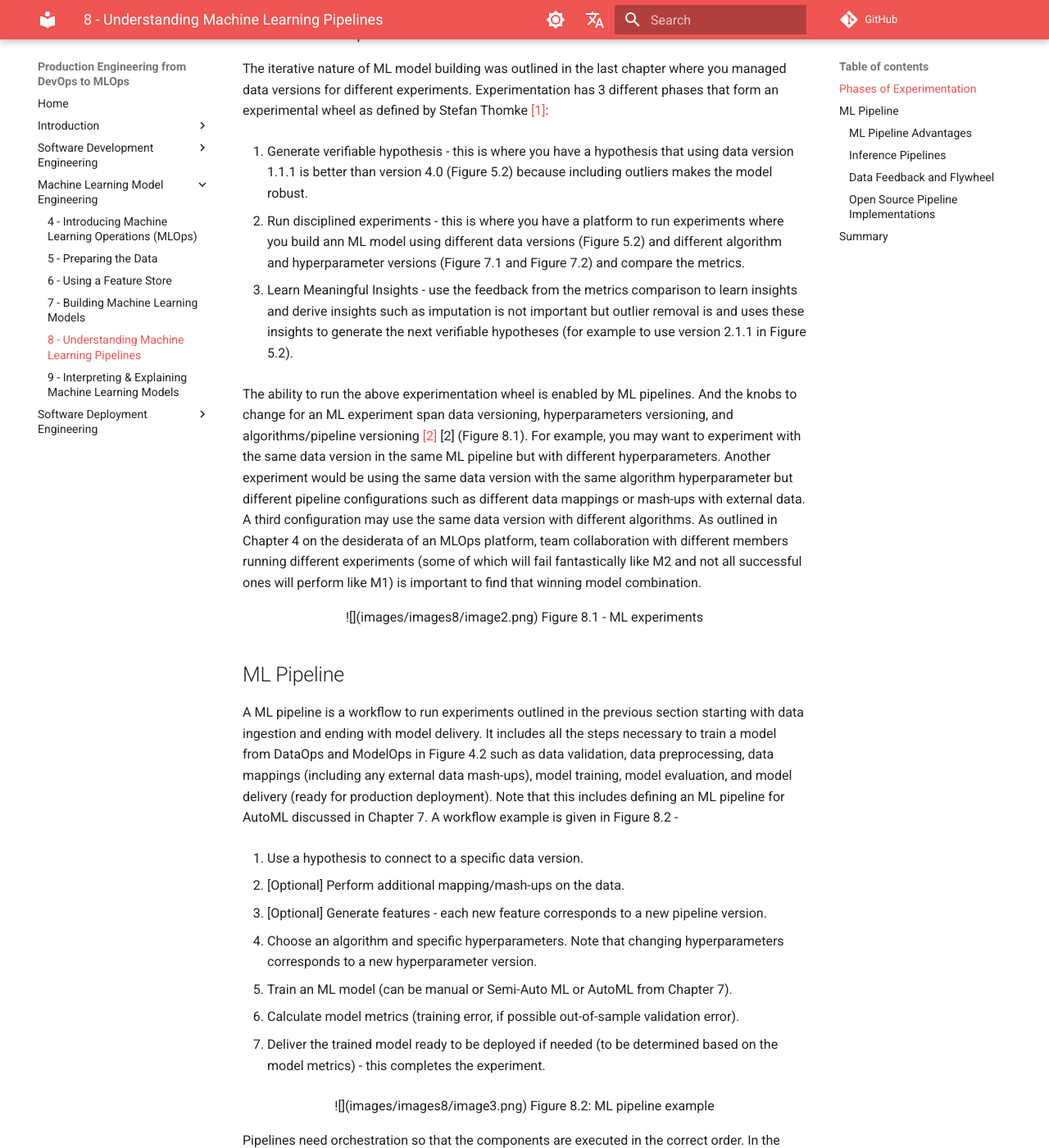
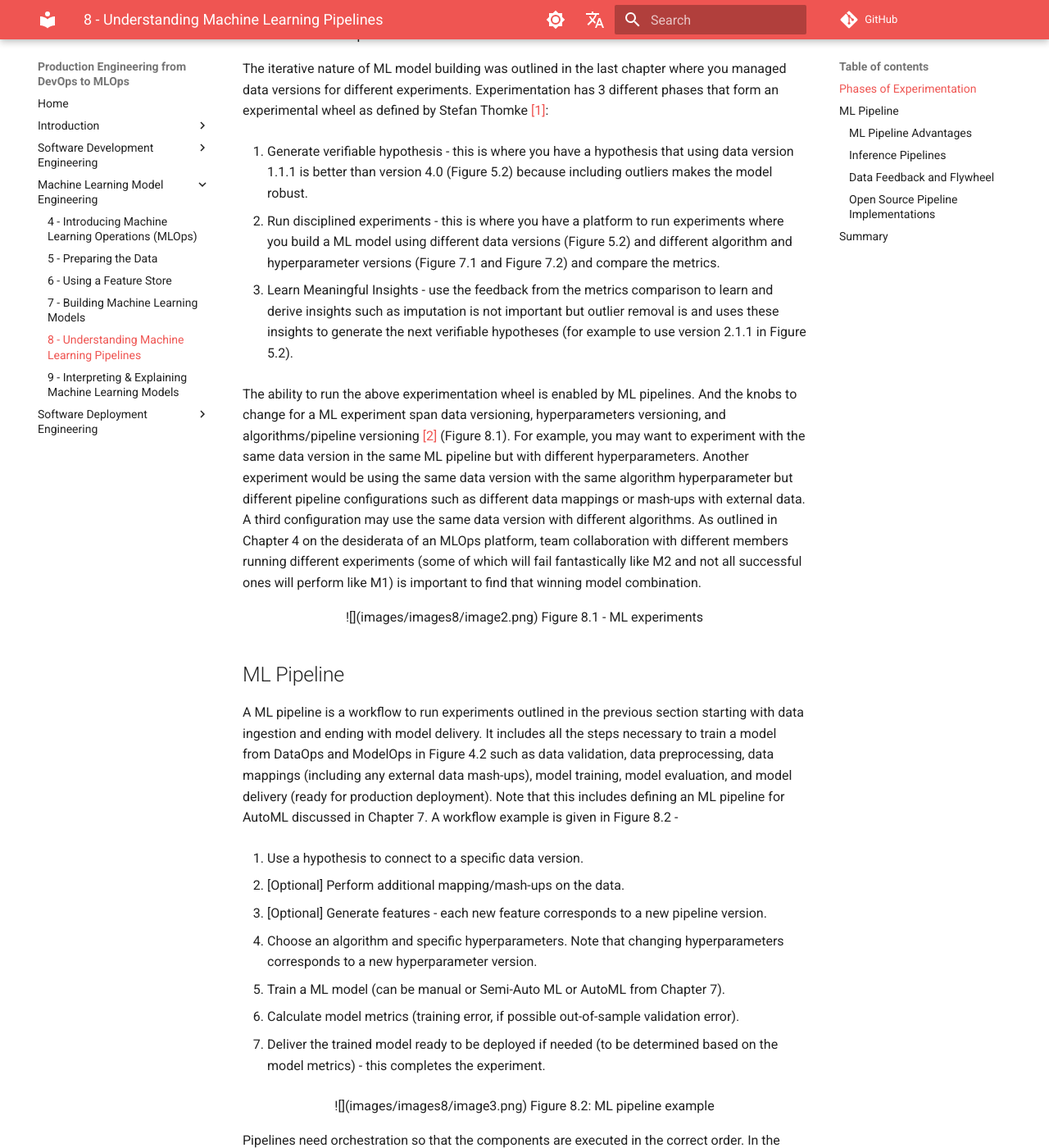
Before and after one commit to sebastiendonadio/devopsmlops, an MkDocs documentation site: the page built from chapters/10-chapter8.md, in a window 1280 px wide and 1400 px high, scrolled down 486 px. Shown: the whole window at 82% size. Built offline with MkDocs 1.6.1 and Material for MkDocs 9.7.7, drawn with Linux system fonts in a browser that asks for light colours; comment, search, counter and statistics services are not loaded; some of the changed text lies outside the part shown.

Commit message:
Update 10-chapter8.md
First revision

```diff
--- a/chapters/10-chapter8.md
+++ b/chapters/10-chapter8.md
@@ -20,13 +20,13 @@
 1.   Generate verifiable hypothesis   - this is where you have a hypothesis that using data version 1.1.1 is better than version 4.0 (Figure 5.2) because including outliers makes the model robust.
 
 
-1.   Run disciplined experiments   - this is where you have a platform to run experiments where you build ann ML model using different data versions (Figure 5.2) and different algorithm and hyperparameter versions (Figure 7.1 and Figure 7.2) and compare the metrics.
+1.   Run disciplined experiments   - this is where you have a platform to run experiments where you build a ML model using different data versions (Figure 5.2) and different algorithm and hyperparameter versions (Figure 7.1 and Figure 7.2) and compare the metrics.
 
 
-1.   Learn Meaningful Insights   - use the feedback from the metrics comparison to learn insights and derive insights such as imputation is not important but outlier removal is and uses these insights to generate the next verifiable hypotheses (for example to use version 2.1.1 in Figure 5.2).
+1.   Learn Meaningful Insights   - use the feedback from the metrics comparison to learn and derive insights such as imputation is not important but outlier removal is and uses these insights to generate the next verifiable hypotheses (for example to use version 2.1.1 in Figure 5.2).
 
 
-The ability to run the above experimentation wheel is enabled by ML pipelines. And the knobs to change for an ML experiment span data versioning, hyperparameters versioning, and algorithms/pipeline versioning   [[2]](Chapter8.html#ftnt2) [2]    (Figure 8.1). For example, you may want to experiment with the same data version in the same ML pipeline but with different hyperparameters. Another experiment would be using the same data version with the same algorithm hyperparameter but different pipeline configurations such as different data mappings or mash-ups with external data. A third configuration may use the same data version with different algorithms. As outlined in Chapter 4 on the desiderata of an MLOps platform, team collaboration with different members running different experiments (some of which will fail fantastically like M2 and not all successful ones will perform like M1) is important to find that winning model combination.
+The ability to run the above experimentation wheel is enabled by ML pipelines. And the knobs to change for a ML experiment span data versioning, hyperparameters versioning, and algorithms/pipeline versioning   [[2]](Chapter8.html#ftnt2) (Figure 8.1). For example, you may want to experiment with the same data version in the same ML pipeline but with different hyperparameters. Another experiment would be using the same data version with the same algorithm hyperparameter but different pipeline configurations such as different data mappings or mash-ups with external data. A third configuration may use the same data version with different algorithms. As outlined in Chapter 4 on the desiderata of an MLOps platform, team collaboration with different members running different experiments (some of which will fail fantastically like M2 and not all successful ones will perform like M1) is important to find that winning model combination.
 
 
 <!-- <p align="center">
@@ -62,13 +62,14 @@
 1.   Choose an algorithm and specific hyperparameters. Note that changing hyperparameters corresponds to a new hyperparameter version.
 
 
-1.   Train an ML model (can be manual or Semi-Auto ML or AutoML from Chapter 7).
+1.   Train a ML model (can be manual or Semi-Auto ML or AutoML from Chapter 7).
 
 
 1.   Calculate model metrics (training error, if possible out-of-sample validation error).
 
 
 1.   Deliver the trained model ready to be deployed if needed (to be determined based on the model metrics) - this completes the experiment.
+
 
 
 
@@ -85,6 +86,7 @@
 Figure 8.2: ML pipeline example
 
 </center>
+
 
 Pipelines need orchestration so that the components are executed in the correct order. In the Hidden Technical Debt in Machine Learning paper, the authors found that one of the reasons for the failure of ML projects is the brittle and often not-portable scripts that glue the different components of an ML workflow. This is mitigated by ML Pipelines that abstract the glue code and manage the orchestration in a standardized way.
 
@@ -130,7 +132,9 @@
 1.   Visual representation   of components / functionalities deployed to production.
 
 
-The primary business advantage provided by ML pipelines is cost reduction due to -    1.   Multiple quick iterations   via different experiments that give more development time for novel models – something that data scientists love to do = better job satisfaction + retention.
+The primary business advantage provided by ML pipelines is cost reduction due to -
+
+1.   Multiple quick iterations   via different experiments that give more development time for novel models – something that data scientists love to do = better job satisfaction + retention.
 
 
 1.   Standard processes   to update existing models.
```
Also changed, not shown: other parts of chapters/10-chapter8.md (+1 -1 lines).
